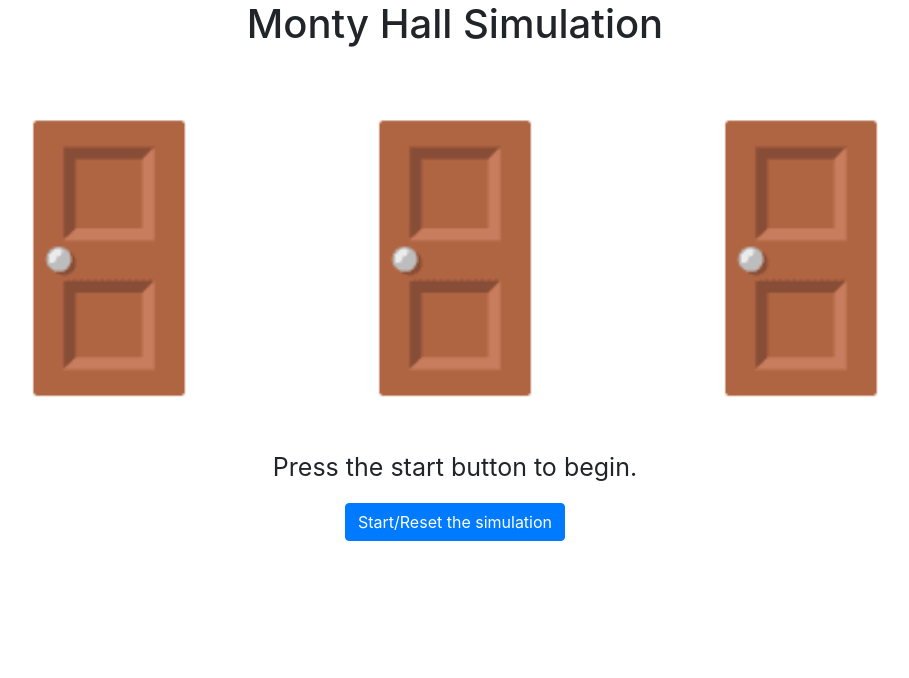
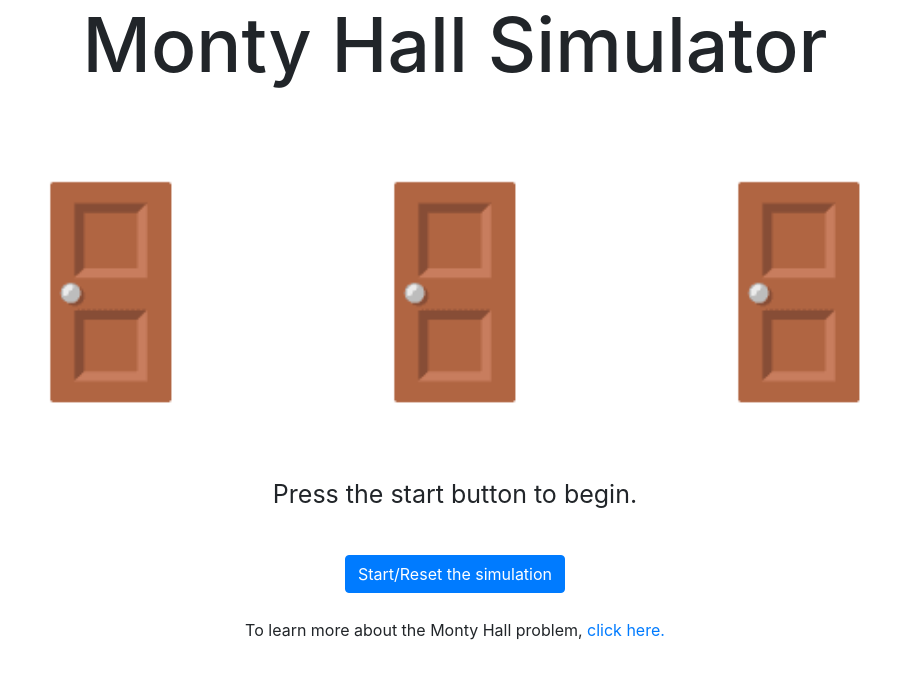
Before and after one commit to ma-ray/Monty-Hall-Simulator, a React (Create React App) app: page / in a window 1280 px wide. Shown: the top 678 px of the page, without its empty margins (185-1094 px from the left). Built offline with nearby package versions, Linux system fonts and the light colour scheme.

Commit message:
refactored some code

```diff
--- a/src/App.css
+++ b/src/App.css
@@ -1,11 +1,6 @@
 .App {
   text-align: center;
 }
-
-/* .doors {
-    display: flex;
-    justify-content: space-evenly;
-} */
 
 .door {
     margin: 100px;
--- a/src/App.js
+++ b/src/App.js
@@ -8,7 +8,7 @@ function Door(props) {
         <Button
         variant="link"
         onClick={props.onClick}
-        size="lg" style={{fontSize: 250}}
+        size="lg" style={{fontSize: 200, margin: 30}}
         >{props.value}</Button>
     )
 }
@@ -19,7 +19,7 @@ class App extends React.Component {
 
         this.state = {
             doors: null,
-            opened: Array(3).fill(false),
+            opened: Array(3).fill("🚪"),
             stage: 0,
             status: "Press the start button to begin.",
         }
@@ -27,14 +27,14 @@ class App extends React.Component {
     }
 
     generateGame() {
-        let doors = Array(3).fill(false);
+        let doors = Array(3).fill("💩");
         let prize = Math.floor(Math.random() * 3);
 
-        doors[prize] = true;
+        doors[prize] = "💰";
 
         this.setState({
             doors: doors,
-            opened: Array(3).fill(false),
+            opened: Array(3).fill("🚪"),
             stage: 1,
             status: "Pick a door! Any door.",
         })
@@ -46,7 +46,7 @@ class App extends React.Component {
 
     return (
         <div className="App">
-            <h1>Monty Hall Simulation</h1>
+            <h1 style={{fontSize: 75}}>Monty Hall Simulator</h1>
             <div className="doors">
                 {this.renderDoor(0)}
                 {this.renderDoor(1)}
@@ -59,9 +59,14 @@ class App extends React.Component {
 
             <div className="resetGame">
                 <Button
-            onClick={() => this.generateGame()}>
+                onClick={() => this.generateGame()}
+                style={{margin: 25}}>
                 Start/Reset the simulation
                 </Button>
+            </div>
+
+            <div>
+                <p>To learn more about the Monty Hall problem, <a href="https://en.wikipedia.org/wiki/Monty_Hall_problem">click here.</a></p>
             </div>
         </div>
     )
@@ -76,16 +81,16 @@ class App extends React.Component {
     switch (stage) {
         case 1:
             for (let j = 0; j < 3; j++) {
-                if (i !== j && !doors[j]) {
-                    opened[j]  = true;
+                if (i !== j && doors[j] !== "💰") {
+                    opened[j] = doors[j];
                     break;
                 }
             }
-            status = "Choose carefully. Switch or stay?";
+            status = "Choose carefully. Switch or stay? 🤔";
             break;
         case 2:
-            opened[i] = true;
-            status = doors[i] ? "🎉You Win🎉" : "You Lose 😔";
+            opened[i] = doors[i];
+            status = doors[i] === "💰" ? "🎉You Win🎉" : "You Lose 😔";
             break;
         default:
             return;
@@ -99,21 +104,9 @@ class App extends React.Component {
   }
 
   renderDoor(i) {
-    let pic;
-
-    if (this.state.opened[i]) {
-        if (this.state.doors[i]) {
-            pic = "💰";
-        } else {
-            pic = "💩";
-        }
-    } else {
-        pic = "🚪";
-    }
-
     return (
         <Door
-        value={pic}
+        value={this.state.opened[i]}
         onClick={() => this.handleClick(i)}
         />
     )
```
Lines whose indentation alone changed are shown as unchanged.
